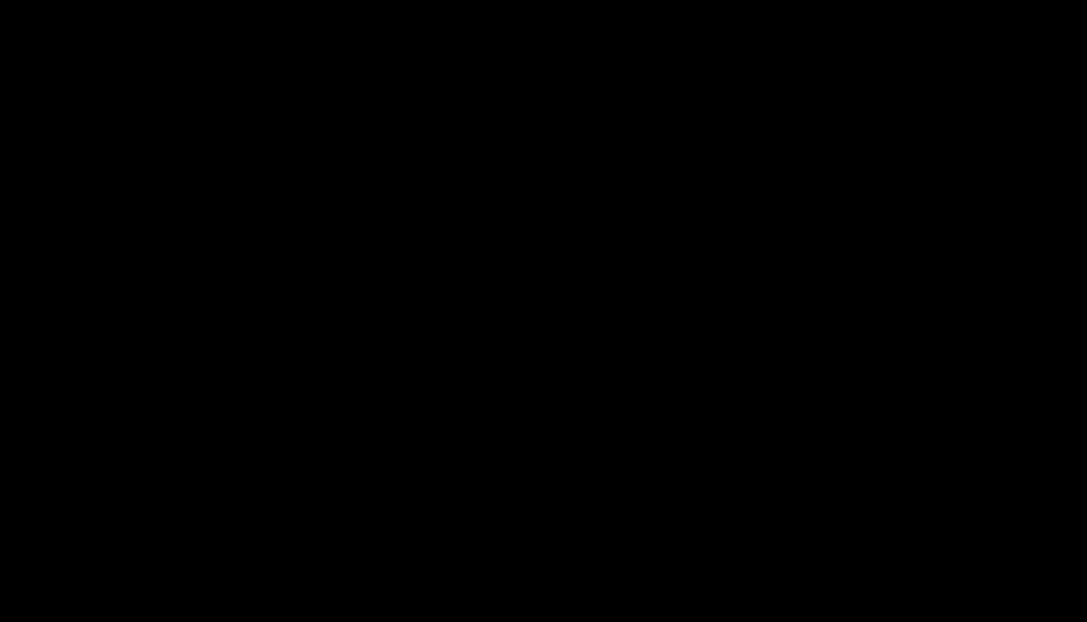
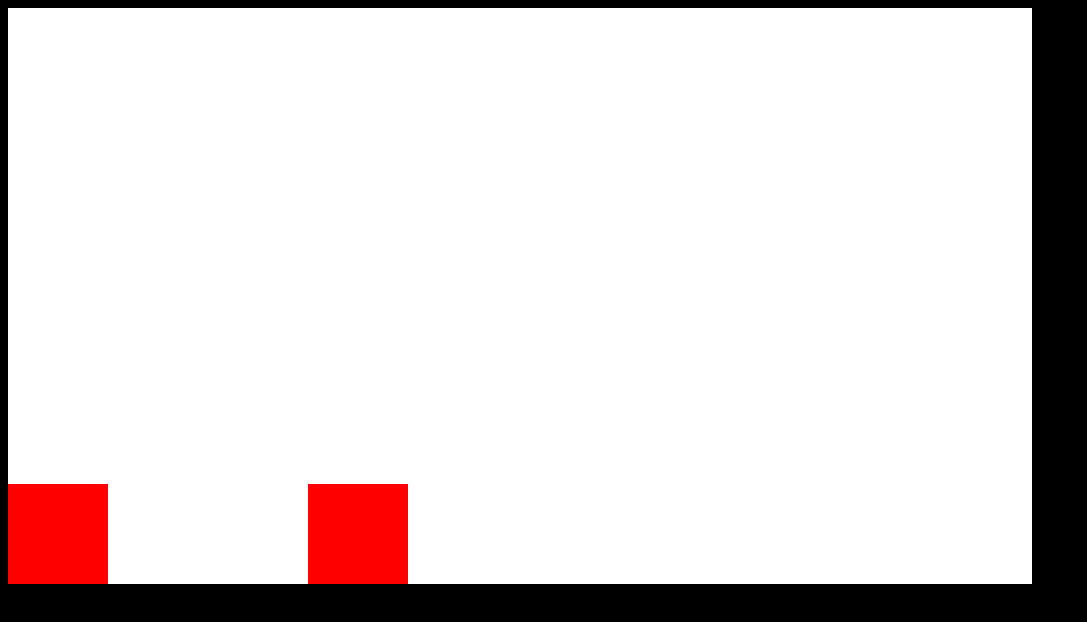
Before and after one commit to 13virat/Shaira-sumurai, a plain HTML site: page index.html in a window 1280 px wide. Shown: the whole page, without its empty margins (0-1087 px from the left). Drawn offline with Linux system fonts and the light colour scheme.

Commit message:
velocity+ movement

```diff
--- a/index.html
+++ b/index.html
@@ -4,7 +4,6 @@
     }
 </style>
 <canvas class=""></canvas>
-<script>
-    const canvas= document.querySelector('canvas')
-    const c=canvas.getContext('2d')
+<script src="index.js">
+
 </script>
--- /dev/null
+++ b/index.js
@@ -0,0 +1,87 @@
+const canvas= document.querySelector('canvas')
+const c=canvas.getContext('2d')
+
+canvas.width=1024
+canvas.height=576
+
+const gravity=.5
+
+class Player{
+    constructor(position ){
+        this.position=position
+        this.velocity={
+            x:0,
+            y:1
+        }
+        this.height=100
+    }
+    draw(){
+        c.fillStyle='red'
+        c.fillRect(this.position.x,this.position.y,100,this.height)
+    }
+    update(){
+        this.draw()
+
+        this.position.x+=this.velocity.x
+        this.position.y+=this.velocity.y
+
+        if (this.position.y+ this.height +this.velocity.y  < canvas.height)
+            this.velocity.y+=gravity
+        else this.velocity.y=0
+    }
+}
+const player=new Player({
+    x:0,
+    y:0,
+})
+const player2=new Player({
+    x:300,
+    y:100,
+})
+
+const keys={
+    d:{
+        pressed:false,
+    },
+    a:{
+        pressed:false,
+    },
+}
+
+
+function animate(){
+    window.requestAnimationFrame(animate)
+    c.fillStyle='white'
+    c.fillRect(0,0,canvas.width,canvas.height)
+    player.update()
+    player2.update()
+
+    player.velocity.x=0
+    if (keys.d.pressed) player.velocity.x=5
+    else if (keys.a.pressed) player.velocity.x=-5
+}
+animate()
+window.addEventListener('keydown',(event)=>{
+    switch(event.key){
+        case'd':
+         keys.d.pressed= true
+         break
+        case'a':
+        keys.a.pressed= true
+         break
+        case'w':
+         player.velocity.y=-20
+         break
+    }
+})
+window.addEventListener('keyup',(event)=>{
+    switch(event.key){
+        case'd':
+         keys.d.pressed= false
+         break
+        case'a':
+        keys.a.pressed= false
+         break
+
+    }
+})
```
